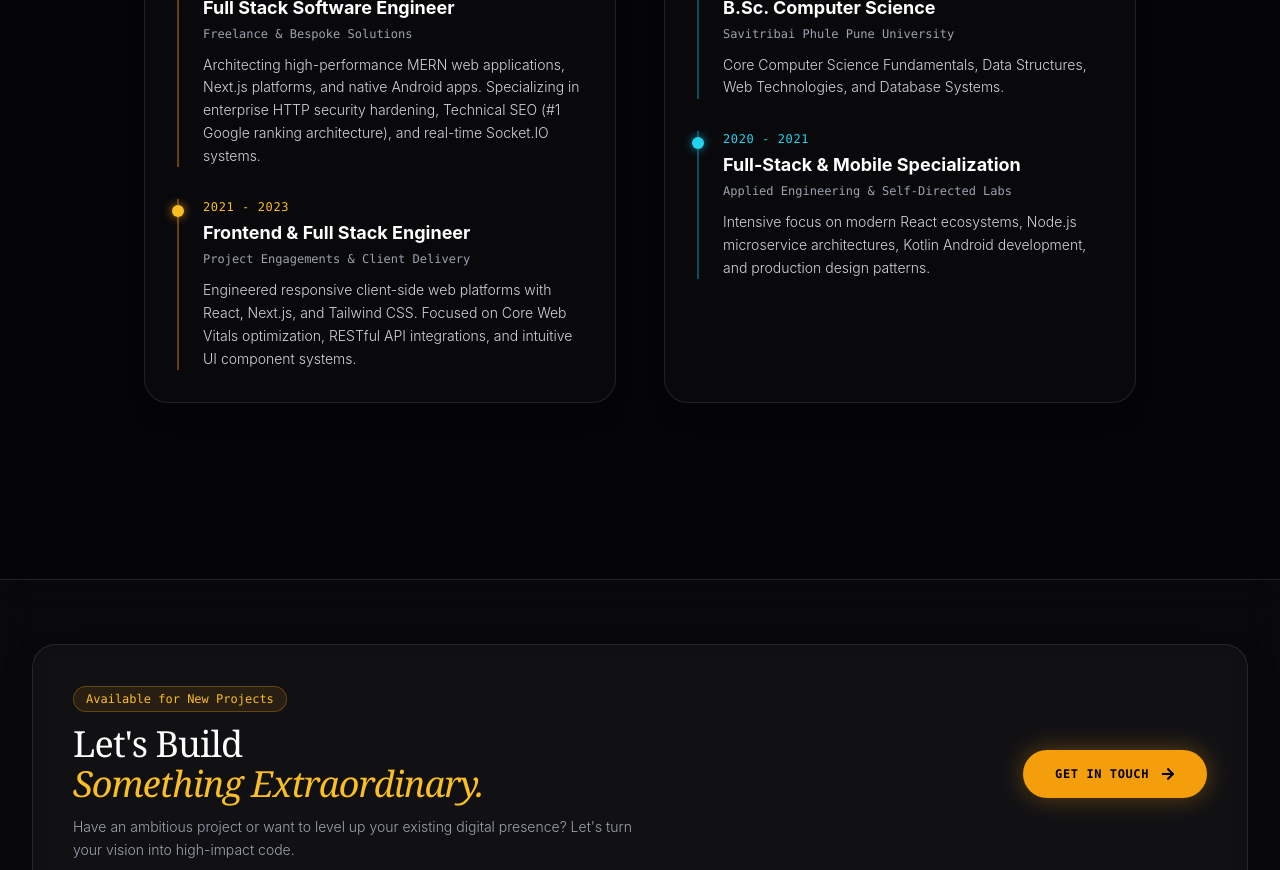
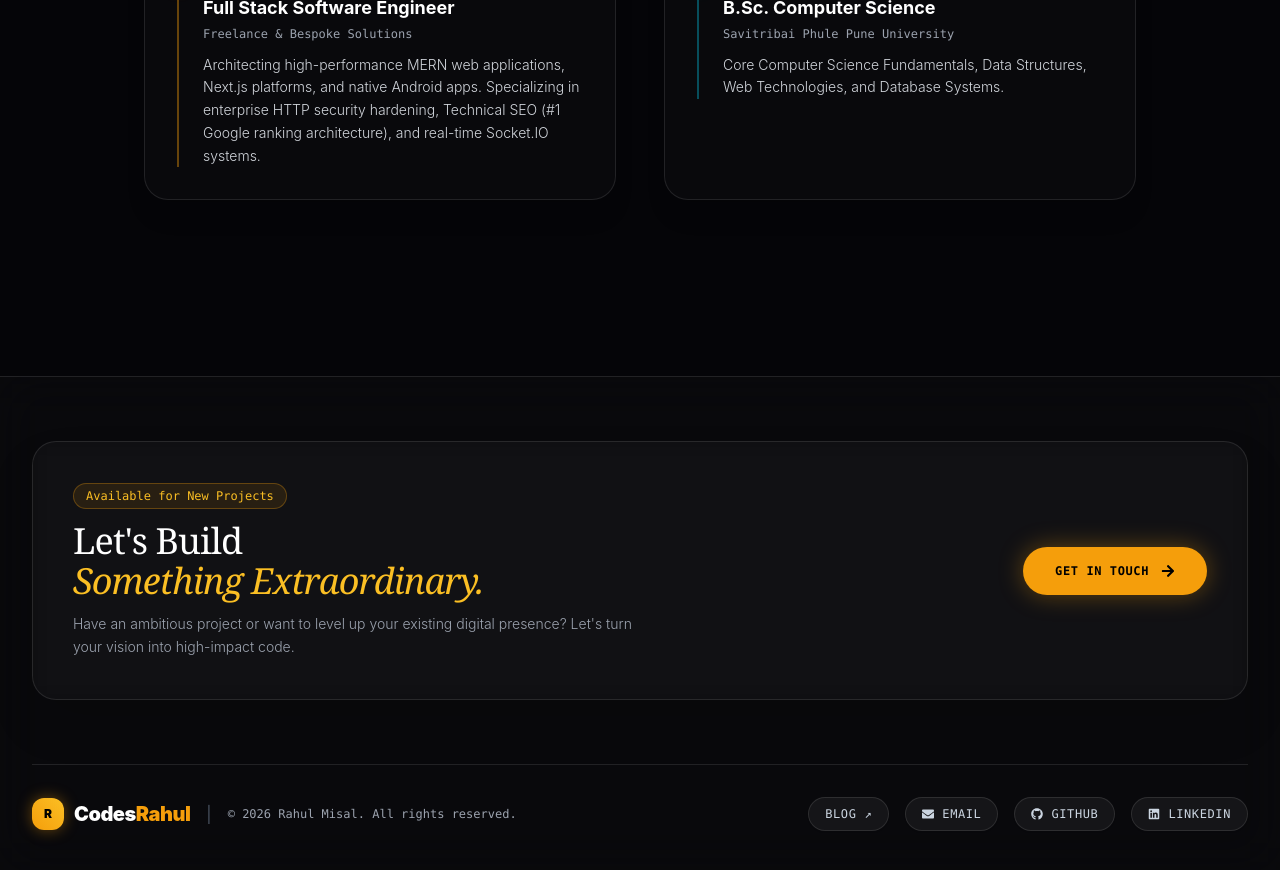
Before and after one commit to CodesRahul96/CodesRahul, a Next.js app: page /about in a window 1280 px wide. Shown: the part 1900-2770 px from the top of the page. Built offline with nearby package versions, Linux system fonts and the light colour scheme; no server answers.

Commit message:
chore(about): streamline work history to 2023-Present and education to B.Sc. Computer Science

```diff
--- a/src/app/about/page.jsx
+++ b/src/app/about/page.jsx
@@ -62,12 +62,6 @@ const experience = [
     role: "Full Stack Software Engineer",
     company: "Freelance & Bespoke Solutions",
     desc: "Architecting high-performance MERN web applications, Next.js platforms, and native Android apps. Specializing in enterprise HTTP security hardening, Technical SEO (#1 Google ranking architecture), and real-time Socket.IO systems."
-  },
-  {
-    year: "2021 - 2023",
-    role: "Frontend & Full Stack Engineer",
-    company: "Project Engagements & Client Delivery",
-    desc: "Engineered responsive client-side web platforms with React, Next.js, and Tailwind CSS. Focused on Core Web Vitals optimization, RESTful API integrations, and intuitive UI component systems."
   }
 ];
 
@@ -77,12 +71,6 @@ const education = [
     degree: "B.Sc. Computer Science",
     institution: "Savitribai Phule Pune University",
     desc: "Core Computer Science Fundamentals, Data Structures, Web Technologies, and Database Systems."
-  },
-  {
-    year: "2020 - 2021",
-    degree: "Full-Stack & Mobile Specialization",
-    institution: "Applied Engineering & Self-Directed Labs",
-    desc: "Intensive focus on modern React ecosystems, Node.js microservice architectures, Kotlin Android development, and production design patterns."
   }
 ];
 
```
